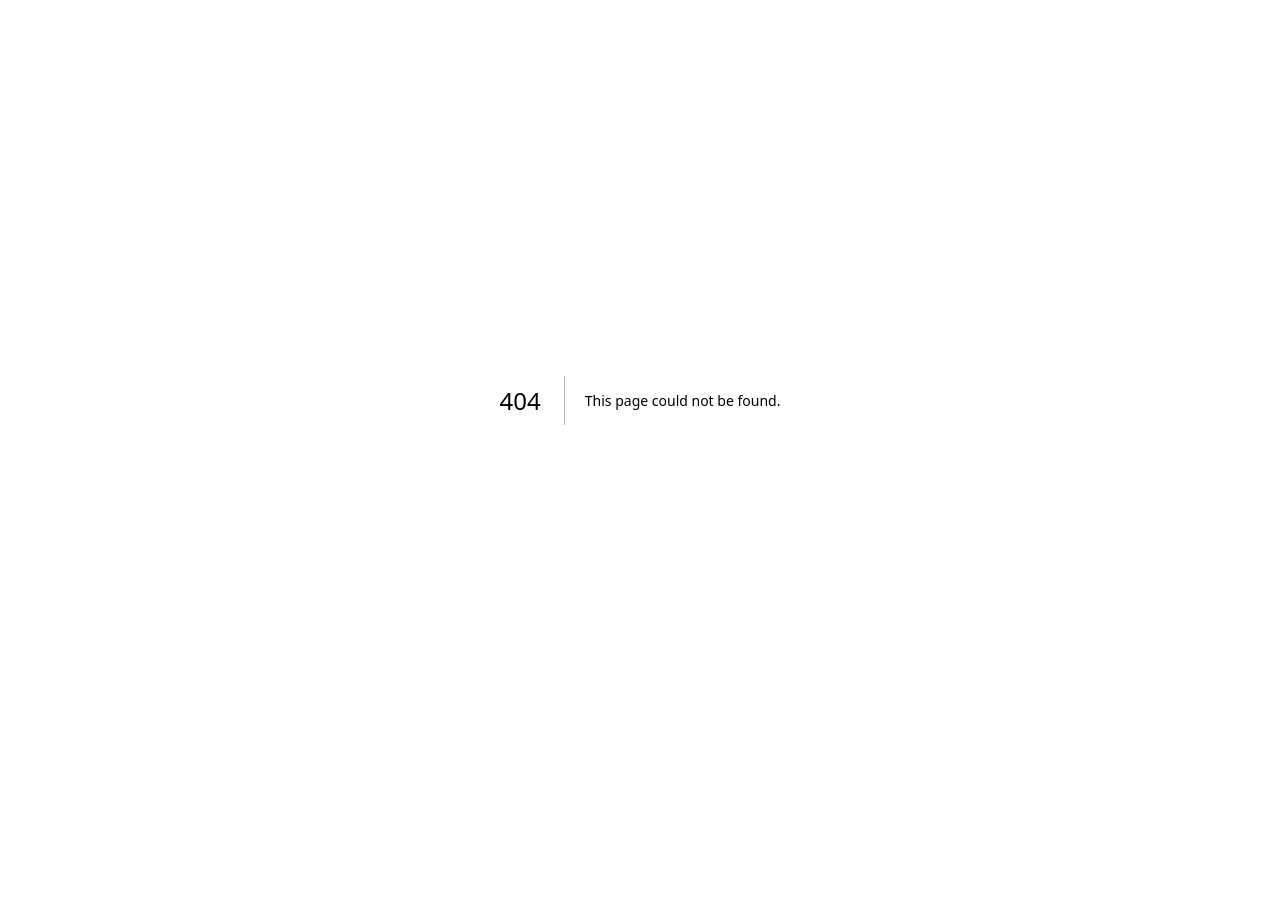
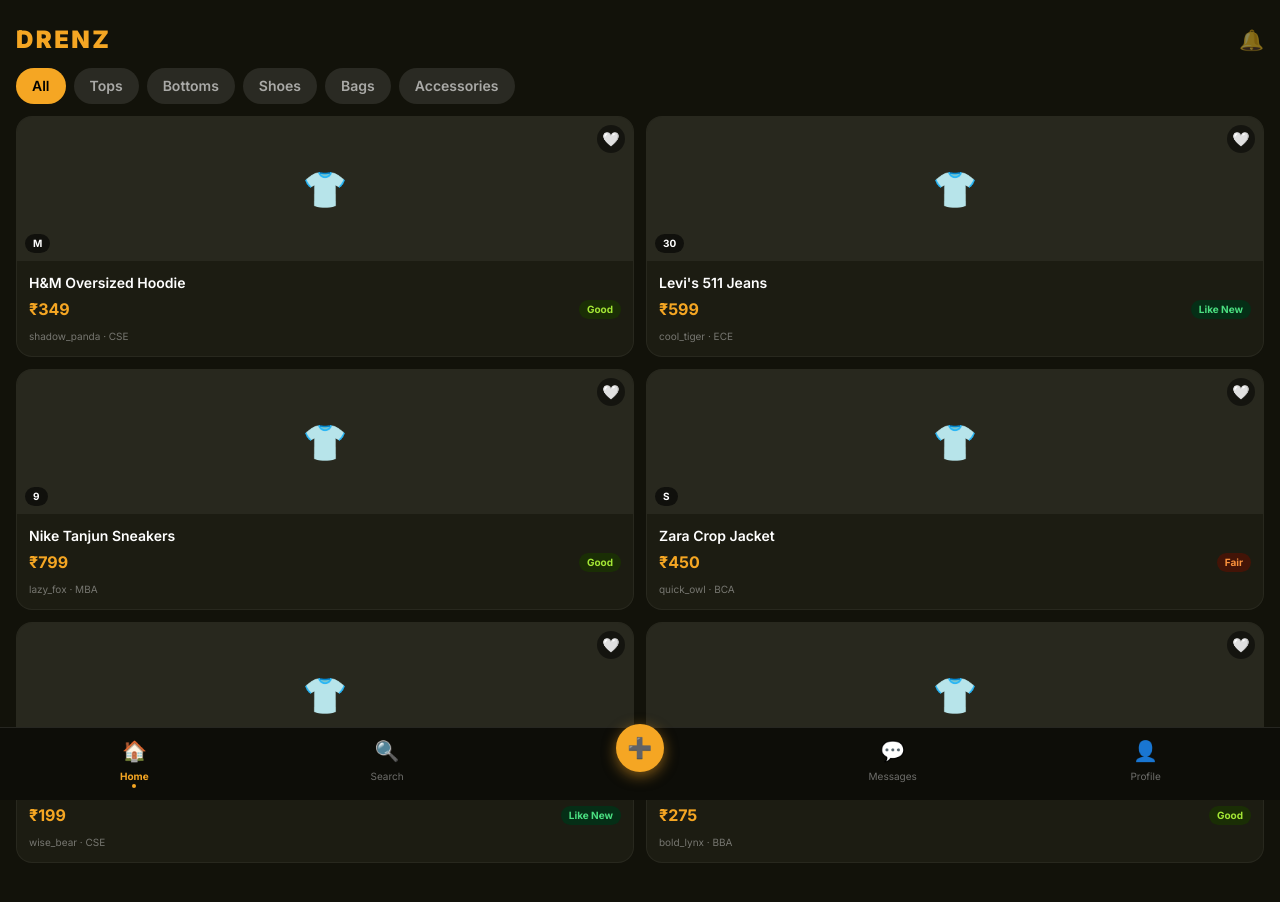
Before and after one commit to AmritanshuPatra85/DrenZ, a Next.js app: page /home in a window 1280 px wide. Before the commit this address had no page. Shown: the top 902 px of the page. Before the commit the page ends 800 px from the top, so only its background shows below. Built offline with nearby package versions, Linux system fonts and the light colour scheme; no server answers; the database is empty.

Commit message:
S2-01: home feed with category filter, listing grid, pagination

```diff
--- /dev/null
+++ b/src/app/(main)/home/page.tsx
@@ -0,0 +1,124 @@
+"use client";
+
+import { useEffect, useState } from "react";
+import { createBrowserClient } from "@supabase/ssr";
+import ListingCard from "@/components/ListingCard";
+import BottomNav from "@/components/BottomNav";
+
+const CATEGORIES = ["All", "Tops", "Bottoms", "Shoes", "Bags", "Accessories"];
+
+const FALLBACK = [
+  { id: "1", title: "H&M Oversized Hoodie", price: 349, size: "M",  condition: "Good",     seller_alias: "shadow_panda", seller_dept: "CSE" },
+  { id: "2", title: "Levi's 511 Jeans",     price: 599, size: "30", condition: "Like New", seller_alias: "cool_tiger",   seller_dept: "ECE" },
+  { id: "3", title: "Nike Tanjun Sneakers", price: 799, size: "9",  condition: "Good",     seller_alias: "lazy_fox",     seller_dept: "MBA" },
+  { id: "4", title: "Zara Crop Jacket",     price: 450, size: "S",  condition: "Fair",     seller_alias: "quick_owl",    seller_dept: "BCA" },
+  { id: "5", title: "Formal Shirt White",   price: 199, size: "L",  condition: "Like New", seller_alias: "wise_bear",    seller_dept: "CSE" },
+  { id: "6", title: "Palazzo Pants Black",  price: 275, size: "XS", condition: "Good",     seller_alias: "bold_lynx",    seller_dept: "BBA" },
+];
+
+export default function HomeFeed() {
+  const [listings, setListings]         = useState<any[]>([]);
+  const [category, setCategory]         = useState("All");
+  const [page, setPage]                 = useState(0);
+  const [loading, setLoading]           = useState(false);
+  const [hasMore, setHasMore]           = useState(true);
+
+  const supabase = createBrowserClient(
+    process.env.NEXT_PUBLIC_SUPABASE_URL!,
+    process.env.NEXT_PUBLIC_SUPABASE_ANON_KEY!
+  );
+
+  const PAGE_SIZE = 20;
+
+  const fetchListings = async (cat: string, pageNum: number, replace: boolean) => {
+    setLoading(true);
+    let query = supabase
+      .from("listings")
+      .select("id, title, price, size, condition, category, image_url, seller:users(alias, dept)")
+      .eq("status", "active")
+      .range(pageNum * PAGE_SIZE, (pageNum + 1) * PAGE_SIZE - 1);
+
+    if (cat !== "All") query = query.eq("category", cat);
+
+    const { data } = await query;
+
+    if (!data || data.length === 0) {
+      if (pageNum === 0) setListings(FALLBACK);
+      setHasMore(false);
+    } else {
+      const shaped = data.map((l: any) => ({
+        ...l,
+        seller_alias: l.seller?.alias,
+        seller_dept:  l.seller?.dept,
+      }));
+      setListings(prev => replace ? shaped : [...prev, ...shaped]);
+      setHasMore(data.length === PAGE_SIZE);
+    }
+    setLoading(false);
+  };
+
+  useEffect(() => {
+    setPage(0);
+    setHasMore(true);
+    fetchListings(category, 0, true);
+  }, [category]);
+
+  const loadMore = () => {
+    const next = page + 1;
+    setPage(next);
+    fetchListings(category, next, false);
+  };
+
+  return (
+    <main className="min-h-screen bg-brand-dark text-white pb-24">
+
+      {/* Header */}
+      <div className="flex items-center justify-between px-4 pt-6 pb-3">
+        <h1 className="text-brand-yellow font-black text-2xl tracking-widest uppercase">drenZ</h1>
+        <button className="text-white/50 text-xl">🔔</button>
+      </div>
+
+      {/* Category pills */}
+      <div className="flex gap-2 px-4 overflow-x-auto pb-3 scrollbar-hide">
+        {CATEGORIES.map(cat => (
+          <button
+            key={cat}
+            onClick={() => setCategory(cat)}
+            className={`px-4 py-2 rounded-full text-sm font-semibold whitespace-nowrap transition-colors ${
+              category === cat
+                ? "bg-brand-yellow text-black"
+                : "bg-white/10 text-white/60"
+            }`}
+          >
+            {cat}
+          </button>
+        ))}
+      </div>
+
+      {/* Grid */}
+      <div className="grid grid-cols-2 gap-3 px-4">
+        {listings.map(listing => (
+          <ListingCard key={listing.id} listing={listing} />
+        ))}
+      </div>
+
+      {/* Load more */}
+      {hasMore && !loading && (
+        <div className="flex justify-center mt-6">
+          <button
+            onClick={loadMore}
+            className="bg-white/10 text-white/70 text-sm font-semibold px-8 py-3 rounded-full"
+          >
+            Load more
+          </button>
+        </div>
+      )}
+
+      {loading && (
+        <p className="text-center text-white/30 text-sm mt-6">Loading…</p>
+      )}
+
+      <BottomNav />
+    </main>
+  );
+}
```
